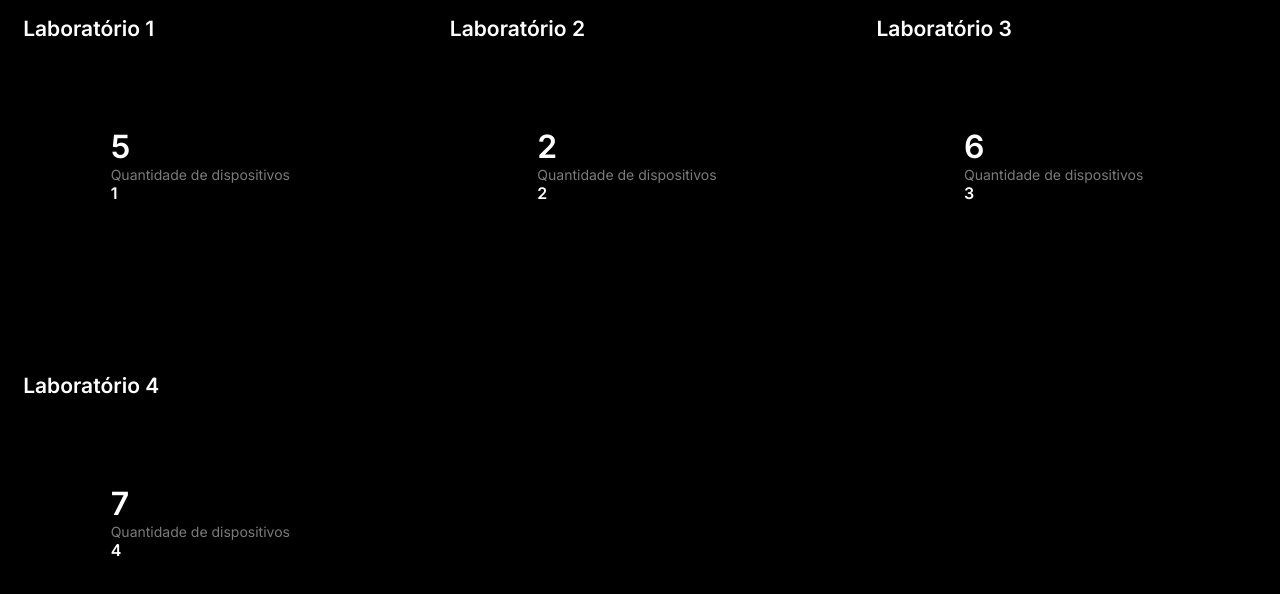
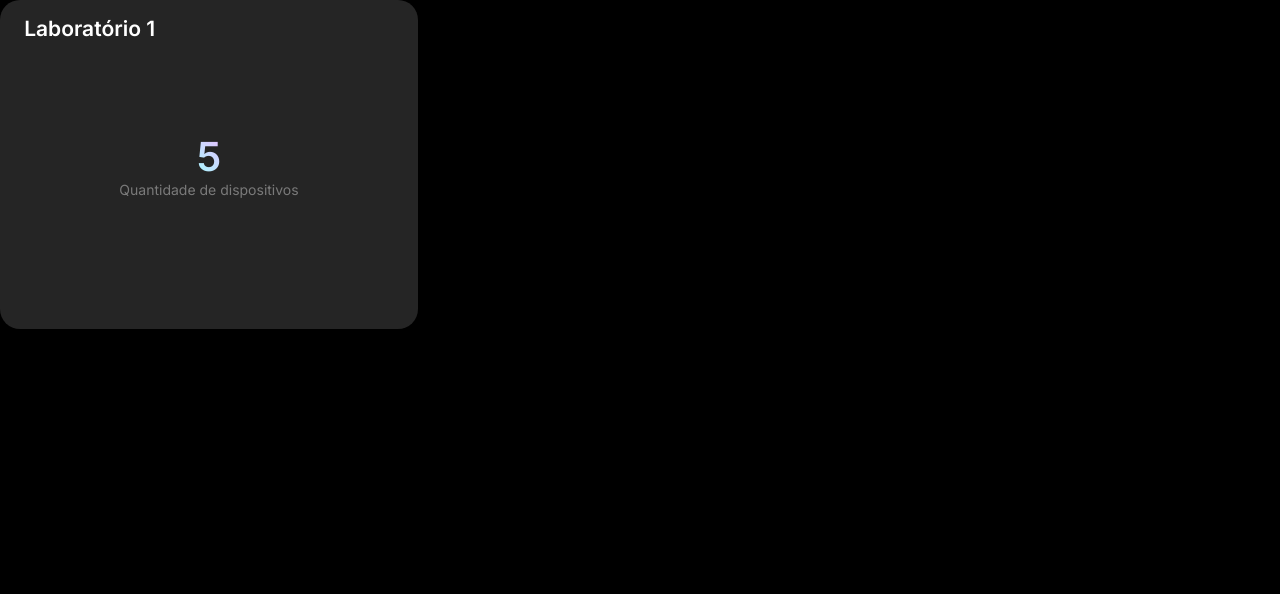
Before and after one commit to 2022M4T1-Inteli/Locus, a React (Vite) app in the folder src/front/: page /card in a window 1280 px wide. Shown: the top 594 px of the page. Built offline with nearby package versions, Linux system fonts and the light colour scheme.

Commit message:
Componente do card com as alterações

```diff
--- a/src/front/src/components/Card.jsx
+++ b/src/front/src/components/Card.jsx
@@ -2,29 +2,26 @@ import { useState } from 'react';
 import styles from './Card.module.css';
 
 export function Card() {
-    const [countCards, setCount] = useState([2, 3, 4, 5]);
-    const [countDevices, setCountDevices] = useState([5, 2, 6, 7]);
-    const [nameLab, setNameLab] = useState([1, 2, 3, 4]);
+    const [countCards, setCount] = useState([2]);
+    const [countDevices, setCountDevices] = useState([5]);
+    const [nameLab, setNameLab] = useState([1]);
 
-    var contador = 0;
     return (
         <div className={styles.layoutLab}>
             {countCards.map((i) => {
                 return (
                     <div className={styles.cardLab} key={`${i}`}>
                         <h1 className={styles.nameLab}>
-                            {' '}
-                            {`Laboratório ${nameLab[contador]}`}{' '}
+                            {`Laboratório ${nameLab[countCards.indexOf(i)]}`}
                         </h1>
                         <div className={styles.contentCard}>
                             <h1
                                 className={styles.contentLab}
-                            >{`${countDevices[contador]}`}</h1>
+                            >{`${countDevices[countCards.indexOf(i)]}`}</h1>
                             <h1 className={styles.subTitleContentLab}>
-                                {' '}
-                                Quantidade de dispositivos{' '}
+                                Quantidade de dispositivos
                             </h1>
-                            {(contador = contador + 1)}
+
                         </div>
                     </div>
                 );
--- a/src/front/src/components/Card.module.css
+++ b/src/front/src/components/Card.module.css
@@ -10,7 +10,7 @@
 
 .cardLab {
     height: 20.5625rem;
-    background: var(--);
+    background: var(--gray-300);
     border-radius: 1.25rem;
     display: flex;
     position: relative;
@@ -20,17 +20,22 @@
     align-items: center;
 }
 
+.cardLab:hover {
+    cursor: pointer;
+}
+
 .nameLab {
     font-family: 'Inter', sans-serif;
     font-weight: 600;
     font-size: 1.3125rem;
-    color: var(--white);
+    color: #ffffff;
     position: absolute;
     left: 5.78%;
     top: 1rem;
+    background: var(--gray-300);
 }
 
-.contentab {
+.contentLab {
     background: linear-gradient(225deg, #edbaff 0%, #a1ffff 100%);
     -webkit-background-clip: text;
     -webkit-text-fill-color: transparent;
@@ -46,8 +51,9 @@
     font-weight: 400;
     font-size: 0.875rem;
     font-family: 'Inter', sans-serif;
-    color: var(--gray-100);
+    color: #7a7a7a;
     align-self: center;
+    background: var(--gray-300);
 }
 
 .contentCard {
@@ -55,4 +61,5 @@
     display: flex;
     flex-direction: column;
     max-height: 50%;
+    background: var(--gray-300);
 }
```
